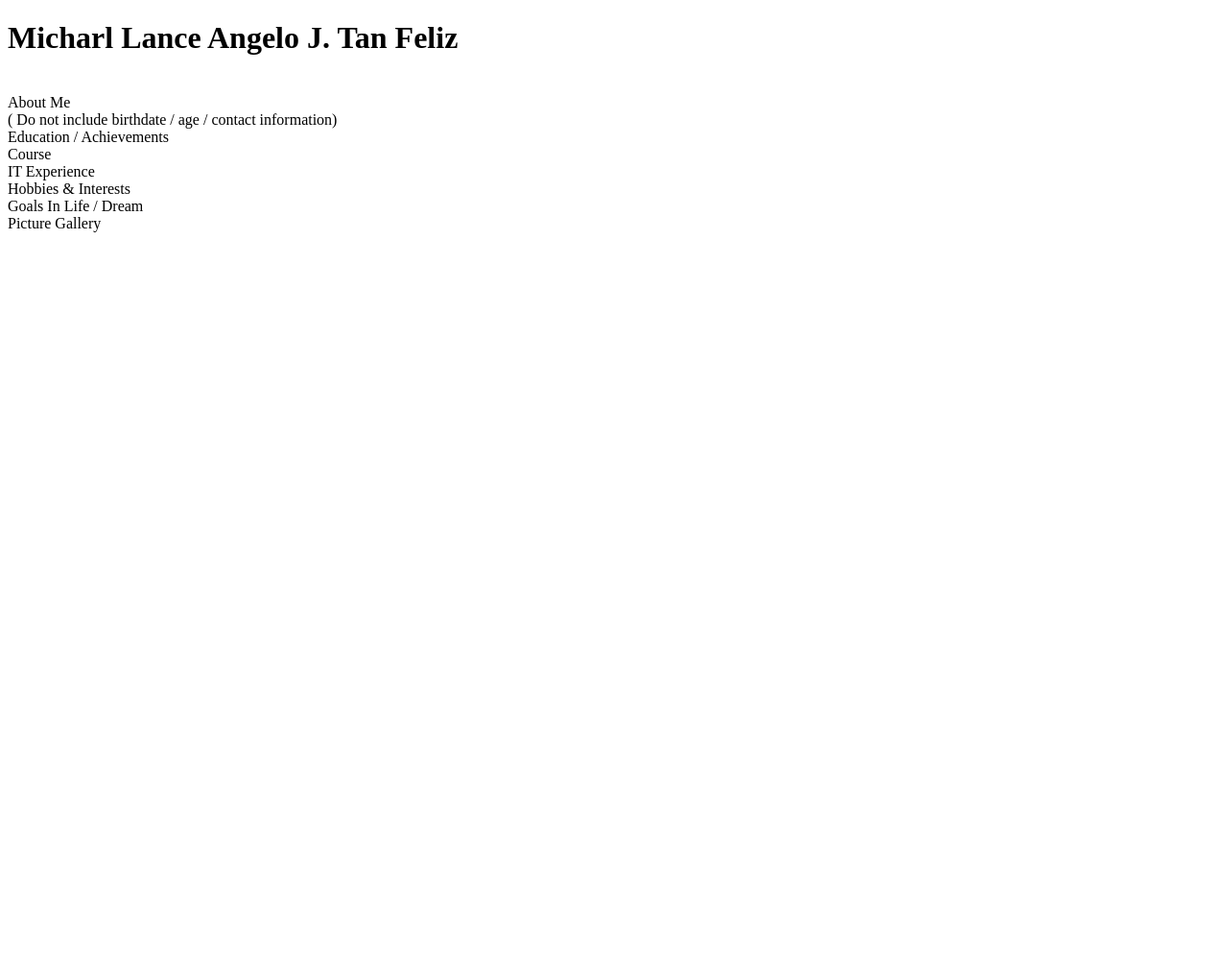
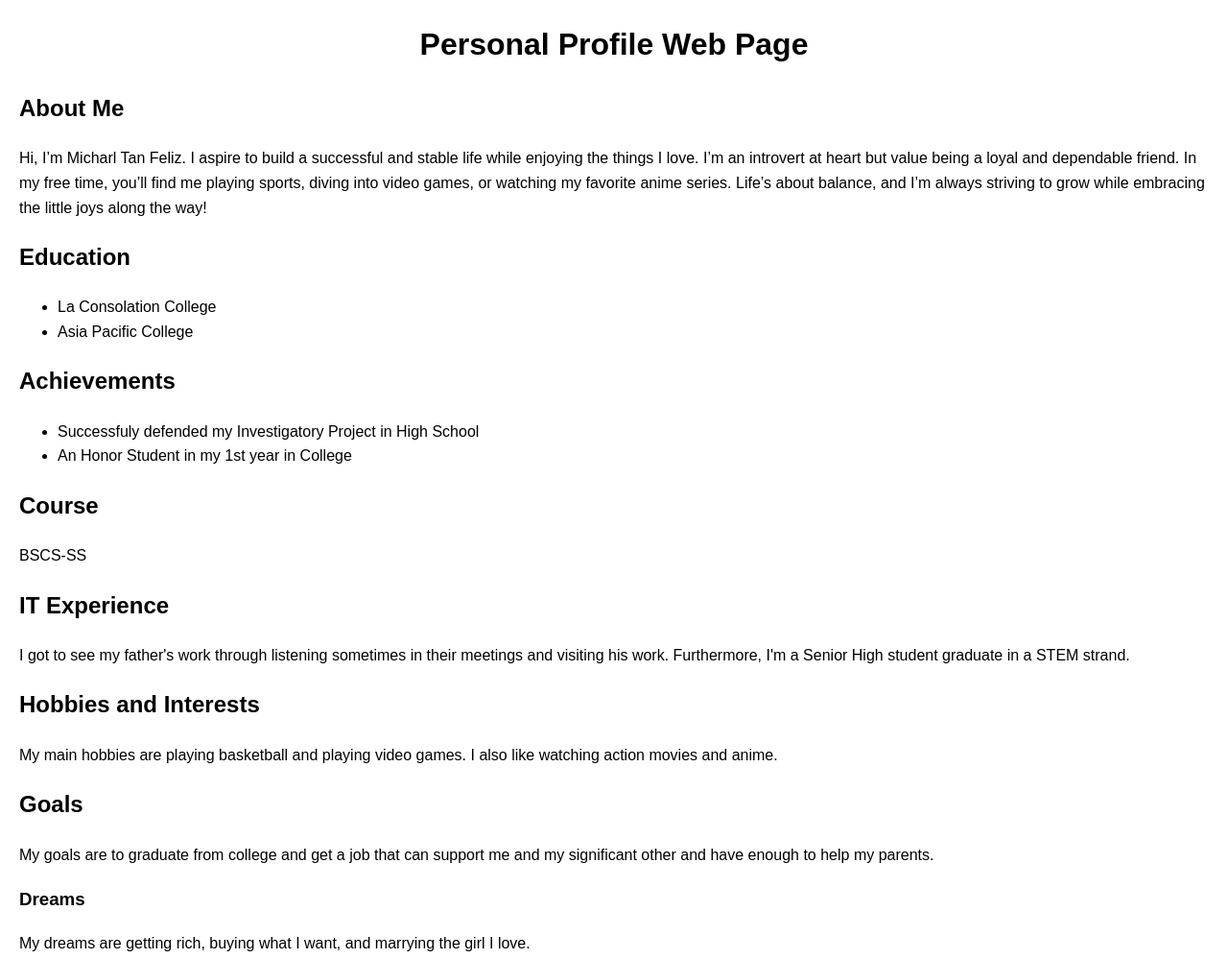
Before and after one commit to mjtanfelizapc/webprogSS231-personal-website, a plain HTML site: page home/index.html in a window 1280 px wide. Shown: the whole page at 96% size. Before the commit the page ends 800 px from the top, so only its background shows below. Drawn offline with Linux system fonts and the light colour scheme.

Commit message:
Create index.html

```diff
--- a/home/index.html
+++ b/home/index.html
@@ -1,23 +1,67 @@
 <!DOCTYPE html>
-<html>
+<html lang="en">
 <head>
-<title>Personal Web Page</title>
+    <meta charset="UTF-8">
+    <meta name="viewport" content="width=device-width, initial-scale=1.0">
+    <title>Personal Profile Web Page</title>
+    <style>
+        body {
+            font-family: Arial, sans-serif;
+            line-height: 1.6;
+            margin: 20px;
+        }
+        h1 {
+            text-align: center;
+        }
+        ul {
+            margin: 10px 0;
+        }
+    </style>
 </head>
 <body>
+    <h1>Personal Profile Web Page</h1>
 
-<h1>Micharl Lance Angelo J. Tan Feliz</h1>
-<p>
+    <section>
+        <h2>About Me</h2>
+        <p>Hi, I’m Micharl Tan Feliz. I aspire to build a successful and stable life while enjoying the things I love. I’m an introvert at heart but value being a loyal and dependable friend. In my free time, you’ll find me playing sports, diving into video games, or watching my favorite anime series. Life’s about balance, and I’m always striving to grow while embracing the little joys along the way! </p>
+    </section>
 
-<br>About Me
- <br>( Do not include birthdate / age / contact information)
-<br>Education / Achievements
-<br>Course
-<br>IT Experience
-<br>Hobbies & Interests
-<br>Goals In Life / Dream
-<br>Picture Gallery
-</p>
+    <section>
+        <h2>Education</h2>
+        <ul>
+            <li>La Consolation College</li>
+            <li>Asia Pacific College</li>
+        </ul>
+    </section>
 
+    <section>
+        <h2>Achievements</h2>
+        <ul>
+            <li>Successfuly defended my Investigatory Project in High School</li></li>
+            <li>An Honor Student in my 1st year in College</li>
+        </ul>
+    </section>
 
+    <section>
+        <h2>Course</h2>
+        <p>BSCS-SS</p>
+    </section>
+
+    <section>
+        <h2>IT Experience</h2>
+        <p>I got to see my father's work through listening sometimes in their meetings and visiting his work. Furthermore, I'm a Senior High student graduate in a STEM strand.</p>
+    </section>
+
+    <section>
+        <h2>Hobbies and Interests</h2>
+        <p>My main hobbies are playing basketball and playing video games. I also like watching action movies and anime.</p>
+    </section>
+
+    <section>
+        <h2>Goals</h2>
+        <p>My goals are to graduate from college and get a job that can support me and my significant other and have enough to help my parents.</p>
+        <h3>Dreams</h3>
+        <p>My dreams are getting rich, buying what I want, and marrying the girl I love.</p>
+    </section>
 </body>
 </html>
```
